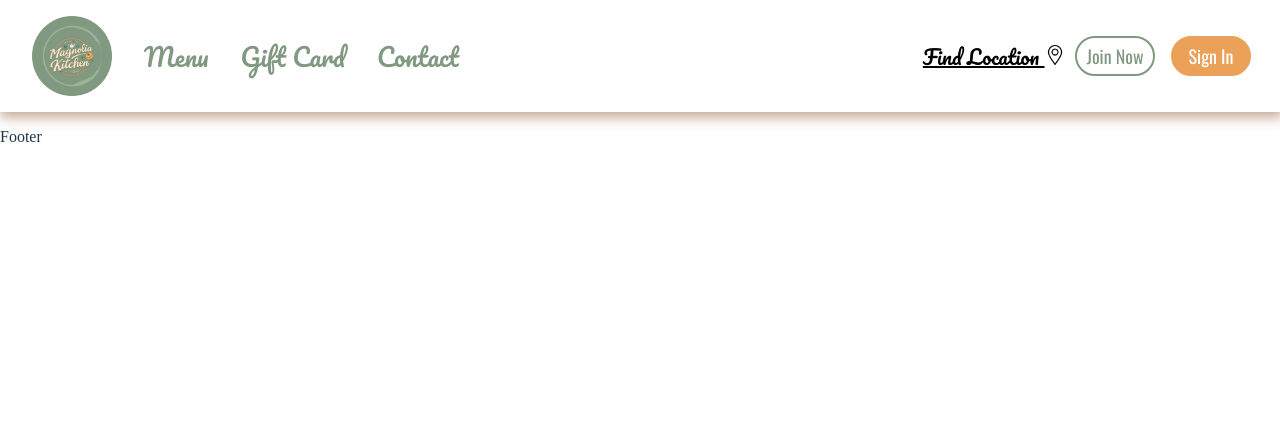
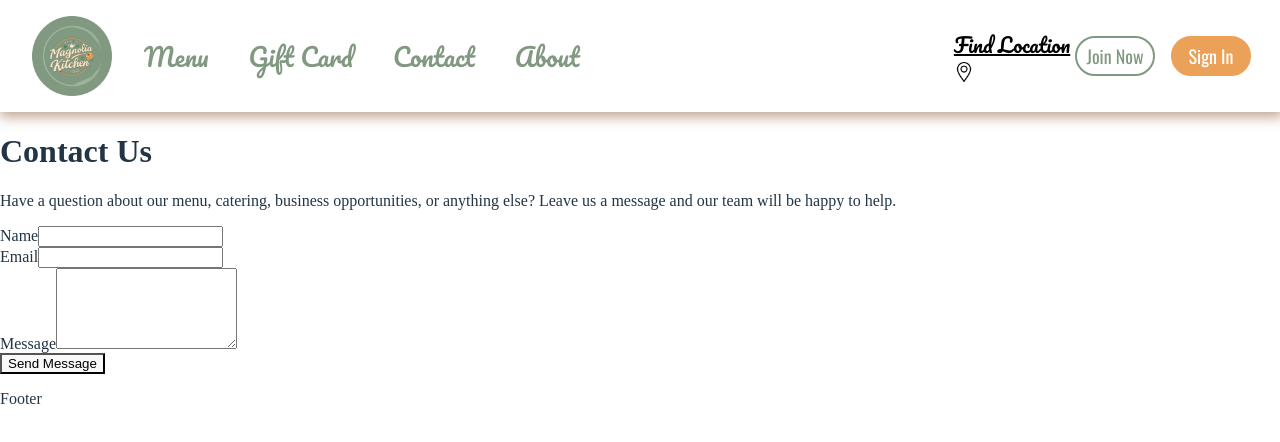
Before and after one commit to dathantowns/magnoliaFrontend, a React (Vite) app: page /contact in a window 1280 px wide. Shown: the top 442 px of the page. Built offline with nearby package versions, Linux system fonts and the light colour scheme.

Commit message:
feat: rework Cart, add Contact jsx

```diff
--- a/src/components/Header/Header.css
+++ b/src/components/Header/Header.css
@@ -32,7 +32,7 @@
   align-items: center;
   padding: 0;
   margin-right: 2vh;
-  gap: 4vh;
+  gap: 5vh;
   color: #819981;
   font-size: 25px;
   font-family: "Pacifico", serif;
@@ -41,6 +41,7 @@
 .header__nav-item a {
   text-decoration: none;
   color: #819981;
+  white-space: nowrap;
 }
 
 .header__nav-item:hover a {
@@ -50,7 +51,7 @@
 }
 
 .header__loc {
-  margin-left: 35vw;
+  margin-left: 28vw;
 }
 
 .header__loc:hover a {
--- a/src/components/Header/Header.jsx
+++ b/src/components/Header/Header.jsx
@@ -32,6 +32,9 @@ function Header() {
           <li className="header__nav-item">
             <NavLink to="/contact">Contact</NavLink>
           </li>
+          <li className="header__nav-item">
+            <NavLink to="/about">About</NavLink>
+          </li>
         </ul>
         <span className="header__loc">
           <NavLink to="/about">Find Location </NavLink>
--- a/src/components/ItemScreen/ItemScreen.css
+++ b/src/components/ItemScreen/ItemScreen.css
@@ -57,7 +57,7 @@
 }
 
 .item-scrn__btn {
-  width: 100px;
+  width: 150px;
   height: 50px;
   display: flex;
   align-items: center;
@@ -66,20 +66,27 @@
   background-color: #ffe9d0;
   box-shadow: 0 5px 12px rgba(8, 65, 27, 0.461);
   cursor: pointer;
+  color: #819981;
+  padding: 0 1vw;
 }
 
 .item-scrn__btn:hover {
   background-color: #eba158;
-  width: 105px;
+  width: 155px;
   height: 60px;
-  color: white;
   transition: all 0.3s ease;
+  color: #ffe9d0;
 }
 
 .item-scrn__btn-img {
   width: 40px;
   height: 40px;
   margin-right: 1vh;
+}
+
+.item__screen-btn-text {
+  font-family: "Oswald", sans-serif;
+  font-size: 1.2rem;
 }
 
 .item-scrn__cart-container {
--- a/src/components/ItemScreen/ItemScreen.jsx
+++ b/src/components/ItemScreen/ItemScreen.jsx
@@ -64,6 +64,7 @@ function ItemScreen({ cart, setCart }) {
           <p className="item-scrn__price">${item.price}</p>
           <div className="item-scrn__btn" onClick={() => handleAddToCart()}>
             <img src={bagIcon} alt="" className="item-scrn__btn-img" />
+            <p className="item__screen-btn-text">Add To Cart</p>
           </div>
         </div>
       </div>
--- a/src/components/Main/Main.jsx
+++ b/src/components/Main/Main.jsx
@@ -6,6 +6,7 @@ import Drinks from "../../pages/Drinks/Drinks";
 import Cookies from "../../pages/Cookies/Cookies";
 import ItemScreen from "../ItemScreen/ItemScreen";
 import Cart from "../../pages/Cart/Cart";
+import Contact from "../../pages/Contact/Contact";
 
 function Main({ cart, setCart }) {
   return (
@@ -23,6 +24,7 @@ function Main({ cart, setCart }) {
           path="/cart"
           element={<Cart cart={cart} setCart={setCart} />}
         ></Route>
+        <Route path="/contact" element={<Contact />}></Route>
       </Routes>
     </>
   );
--- a/src/pages/Cart/Cart.css
+++ b/src/pages/Cart/Cart.css
@@ -19,6 +19,24 @@
   color: #819981;
 }
 
+.cart__order-btn {
+  margin-top: 2vh;
+  padding: 1vh 2vh;
+  font-size: 16px;
+  font-family: "oswald", sans-serif;
+  background: none;
+  border: 2px solid #819981;
+  border-radius: 40px;
+  cursor: pointer;
+  color: #819981;
+}
+
+.cart__order-btn:hover {
+  background-color: #819981;
+  color: #ffe9d0;
+  transition: all 0.3s ease;
+}
+
 .cart__details {
   display: flex;
   align-items: center;
@@ -34,6 +52,7 @@
   border-radius: 20px;
   box-shadow: 0 5px 12px rgba(109, 83, 19, 0.461);
   margin-bottom: 4vh;
+  max-width: 28vw;
 }
 
 .cart__item:hover {
@@ -64,20 +83,31 @@
   color: #819981;
 }
 
+.cart__total {
+  box-shadow: 0 5px 12px rgba(109, 83, 19, 0.461);
+  width: 300px;
+  height: 200px;
+  position: absolute;
+  left: 72vw;
+  top: 37vh;
+  border-radius: 10px;
+  background-color: white;
+}
+
 .cart__total-text {
   font-family: "oswald", sans-serif;
   font-size: 2rem;
   color: #819981;
   position: absolute;
-  left: 80vw;
-  top: 35vh;
   text-decoration: underline;
+  top: 1vh;
+  left: 5vw;
 }
 
 .cart__btn {
   position: absolute;
-  left: 80vw;
-  top: 50vh;
+  top: 15vh;
+  left: 6vw;
   width: 150px;
   height: 50px;
   background-color: #eba158;
@@ -85,6 +115,7 @@
   border-radius: 30px;
   font-family: "oswald", sans-serif;
   font-size: 16px;
+  color: #ffe9d0;
 }
 
 .cart__btn:hover {
--- a/src/pages/Cart/Cart.jsx
+++ b/src/pages/Cart/Cart.jsx
@@ -22,7 +22,12 @@ function Cart({ cart, setCart }) {
         onClick={() => navigate(-1)}
       />
       {cart.length === 0 ? (
-        <p className="cart__empty-description">Your cart is empty.</p>
+        <>
+          <p className="cart__empty-description">Your cart is empty.</p>
+          <button className="cart__order-btn" onClick={() => navigate("/menu")}>
+            Order Now
+          </button>
+        </>
       ) : (
         <div className="cart__details">
           <ul className="cart__items">
--- /dev/null
+++ b/src/pages/Contact/Contact.jsx
@@ -0,0 +1,70 @@
+import { useState } from "react";
+
+export default function Contact() {
+  const [form, setForm] = useState({
+    name: "",
+    email: "",
+    message: "",
+  });
+
+  const handleChange = (e) => {
+    setForm({
+      ...form,
+      [e.target.name]: e.target.value,
+    });
+  };
+
+  const handleSubmit = (e) => {
+    e.preventDefault();
+    console.log("Form submitted:", form);
+    // TODO: send to backend or email service
+    setForm({ name: "", email: "", message: "" });
+  };
+
+  return (
+    <div>
+      <h1>Contact Us</h1>
+      <p>
+        Have a question about our menu, catering, business opportunities, or
+        anything else? Leave us a message and our team will be happy to help.
+      </p>
+
+      <form onSubmit={handleSubmit}>
+        <div>
+          <label>Name</label>
+          <input
+            type="text"
+            name="name"
+            value={form.name}
+            onChange={handleChange}
+            required
+          />
+        </div>
+
+        <div>
+          <label>Email</label>
+          <input
+            type="email"
+            name="email"
+            value={form.email}
+            onChange={handleChange}
+            required
+          />
+        </div>
+
+        <div>
+          <label>Message</label>
+          <textarea
+            name="message"
+            value={form.message}
+            onChange={handleChange}
+            rows={5}
+            required
+          />
+        </div>
+
+        <button type="submit">Send Message</button>
+      </form>
+    </div>
+  );
+}
```
Also changed, not shown: src/pages/Contact/Contact.css (added).
